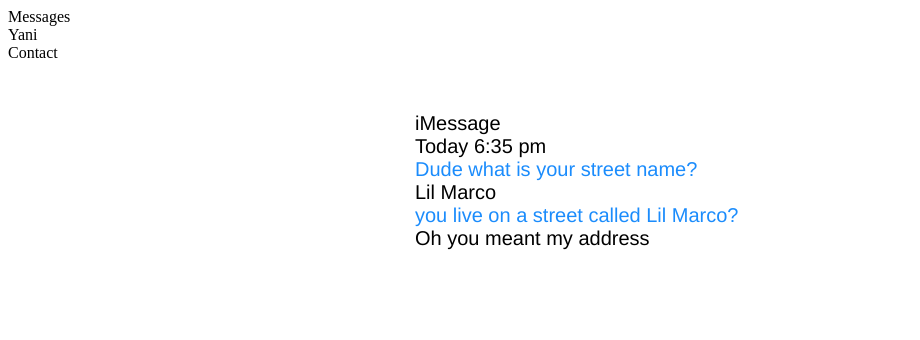
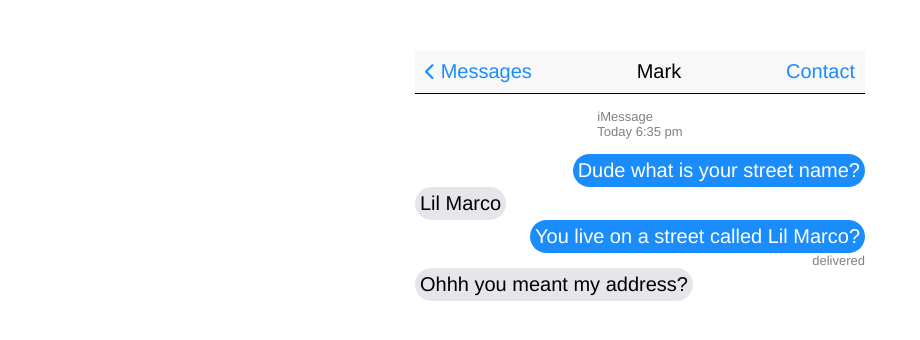
Before and after one commit to Yani010712/screenshot, a plain HTML site: page index.html in a window 1280 px wide. Shown: the whole page, without its empty margins (0-920 px from the left). Drawn offline with Linux system fonts and the light colour scheme.

Commit message:
Add CSS styles

```diff
--- a/index.html
+++ b/index.html
@@ -3,25 +3,28 @@
   <head>
     <meta charset="utf-8">
     <link href="style.css" rel="stylesheet" type="text/css"/>
-    <title></title>
+    <link href="http://maxcdn.bootstrapcdn.com/font-awesome/latest/css/font-awesome.min.css" rel="stylesheet" />
+
+    <title>iMessage Screenshot</title>
   </head>
   <body>
 
     <div class="body-container">
-      <div class="header-container"></div>
-        <div class="messages">Messages</div>
-        <div class="name">Yani</div>
-        <div class="contacts">Contact</div>
+      <div class="header-container">
+        <div class="messages" > <i class="fa fa-chevron-left"></i>Messages</div>
+        <div class="name"> <span style="color:black" >Mark<span> </div>
+        <div class="contacts" >Contact</div>
+      </div>
+
+
 
       <div class="messages-history">
-        <div class="imessage-grey-text">iMessage <br> Today 6:35 pm</div>
-
+        <div class="imessage-grey-text"> iMessage <br> Today 6:35 pm</div>
         <div class="sent">Dude what is your street name?</div>
-        <div class="receive">Lil Marco</div>
-        <div class="sent" id="sent-two">you live on a street called Lil Marco?</div>
-        <div class="delivered-grey- text"> Oh you meant my address</div>
-        <div class="receive"</div>
-
+        <div class="received">Lil Marco</div>
+        <div class="sent" id="sent-two">You live on a street called Lil Marco?</div>
+        <div class="delivered-grey-text">delivered </div>
+        <div class="received"> Ohhh you meant my address?</div>
 
       </div>
 
--- a/style.css
+++ b/style.css
@@ -1,22 +1,85 @@
-.sent{
-  color: #1b8cfc;
+.body-container{
+  max-width: 450px;
+	margin: 50px auto;
+
 }
+
+
+
+.header-container{
+  display: flex;
+  justify-content: space-between;
+  font-family: "Helvetica Neue";
+	font-size: 20px;
+	font-weight: normal;
+  background-color: #f8f8f8;
+  border-bottom-width: 1px;
+  border-bottom-style: solid;
+  /* border-color: #f8f8f8; */
+  padding: 10px;
+
+
+}
+.fa.fa-chevron-left{
+  padding-right: 5px;
+  font-size: 17px;
+}
+
+.message,.contacts,.fa.fa-chevron-left{
+   color:#1b8cfc;
+}
+
 
 .messages-history{
   font-family: "Helvetica Neue";
 	font-size: 20px;
 	font-weight: normal;
-  max-width: 450px;
-	margin: 50px auto;
   display: flex;
   flex-direction: column;
 }
 
-p {
-  max-width: 255px;
-  word-wrap: break-word;
-  margin-bottom: 12px;
-  line-height: 24px;
-  position:relative;
-	padding:10px 20px;
-  border-radius:25px;
+.sent{
+  display:flex;
+  /* justify-content: flex-end; */
+  background-color: #1b8cfc;
+  color:white;
+	align-self: flex-end;
+  border-radius: 25px;
+  padding: 5px;
+
+}
+
+.received{
+  background-color: #e6e5eb;
+  align-self: flex-start;
+  border-radius: 25px;
+  padding: 5px;
+
+}
+
+.messages{
+  color:#1b8cfc;
+}
+
+
+.delivered-grey-text,.imessage-grey-text{
+  font-size: 13px;
+  color:gray;
+}
+
+.delivered-grey-text{
+  display:flex;
+  justify-content: flex-end;
+  /* font-size: 13px;
+  color:gray; */
+
+
+}
+
+.imessage-grey-text{
+  display:flex;
+  justify-content: center;
+  /* font-size: 13px; */
+  padding: 15px;
+  /* color: gray; */
+}
```
